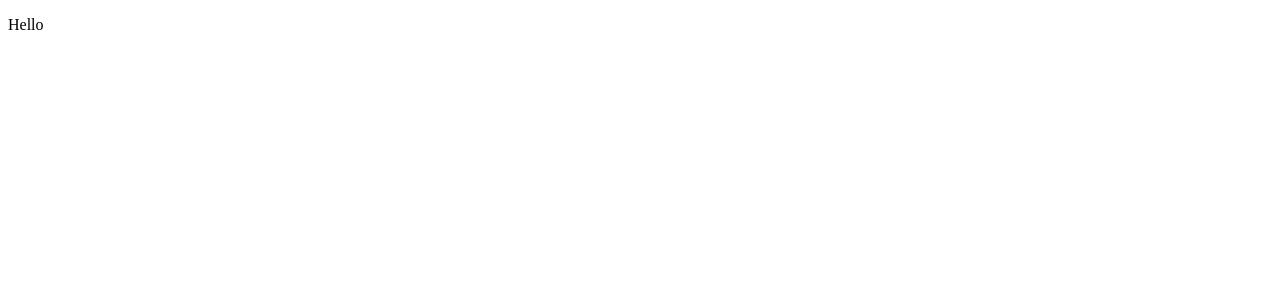
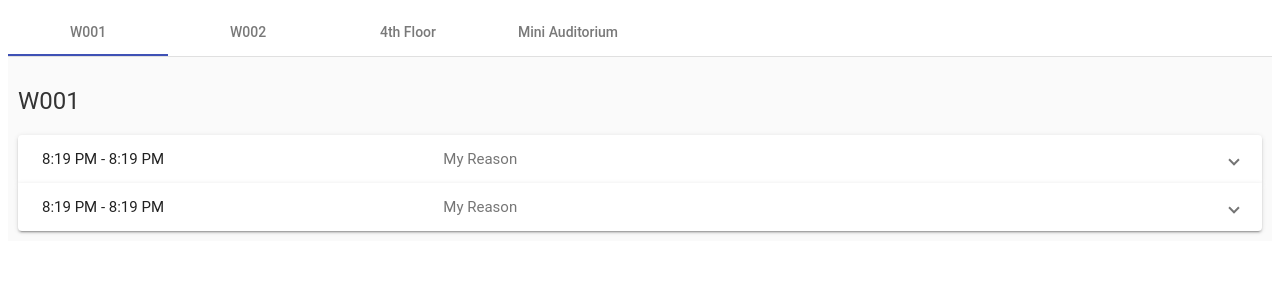
Before and after one commit to sumedhe/lab-reservation-system, an Angular app in the folder Client/: page / in a window 1280 px wide. Shown: the top 300 px of the page. Built offline with nearby package versions, Linux system fonts and the light colour scheme.

Commit message:
Create tab ui for bookings

```diff
--- a/Client/src/app/app.component.html
+++ b/Client/src/app/app.component.html
@@ -1,2 +1 @@
-<!--The content below is only a placeholder and can be replaced.-->
-<p>Hello</p>
+<app-reservations></app-reservations>
--- /dev/null
+++ b/Client/src/app/reservations/reservations.component.css
@@ -0,0 +1,9 @@
+.abc {
+    background-color: #FAFAFA;
+    padding: 10px;
+}
+
+h2 {
+    color: #333;
+    font-weight: 400;
+}
--- /dev/null
+++ b/Client/src/app/reservations/reservations.component.html
@@ -0,0 +1,29 @@
+<mat-tab-group>
+  <!-- Tabs for each lab -->
+  <mat-tab *ngFor="let lab of labs" [label]="lab.name">
+    <div class="abc">
+      <h2>{{ lab.name }}</h2>
+      <mat-accordion>
+        <mat-expansion-panel *ngFor="let booking of bookings">
+          <mat-expansion-panel-header>
+            <mat-panel-title> {{ booking.startTime | date:'shortTime' }}   - {{ booking.endTime | date:'shortTime' }} </mat-panel-title>
+            <mat-panel-description> {{ booking.reason }} </mat-panel-description>
+          </mat-expansion-panel-header>
+
+          <mat-form-field>
+            <input matInput placeholder="First name">
+          </mat-form-field>
+
+          <mat-form-field>
+            <input matInput placeholder="Age">
+          </mat-form-field>
+        </mat-expansion-panel>
+      </mat-accordion>
+
+
+    </div>
+
+
+
+  </mat-tab>
+</mat-tab-group>
--- /dev/null
+++ b/Client/src/app/reservations/reservations.component.ts
@@ -0,0 +1,42 @@
+import { Component, OnInit } from '@angular/core';
+
+export interface Lab {
+  name: string;
+}
+
+export interface Booking {
+  labId: string;
+  reason: string;
+  name: string;
+  startTime: Date;
+  endTime: Date;
+  status: string;
+}
+
+@Component({
+  selector: 'app-reservations',
+  templateUrl: './reservations.component.html',
+  styleUrls: ['./reservations.component.css']
+})
+export class ReservationsComponent implements OnInit {
+
+  // Booking data
+  bookings: Booking[] = [
+    { labId: '0001', reason: 'My Reason', name: 'Sumedhe', startTime: new Date(), endTime: new Date(), status: 'PENDING'},
+    { labId: '0001', reason: 'My Reason', name: 'Sumedhe', startTime: new Date(), endTime: new Date(), status: 'PENDING'},
+  ];
+
+  // Labs data
+  labs: Lab[] = [
+    { name: 'W001'},
+    { name: 'W002'},
+    { name: '4th Floor'},
+    { name: 'Mini Auditorium'},
+  ];
+
+  constructor() { }
+
+  ngOnInit() {
+  }
+
+}
```
Also changed, not shown: Client/src/app/app.module.ts (+16 -2 lines), Client/src/styles.css (line endings or trailing spaces), 1 other file (tests, documents, lock files or other folders).
